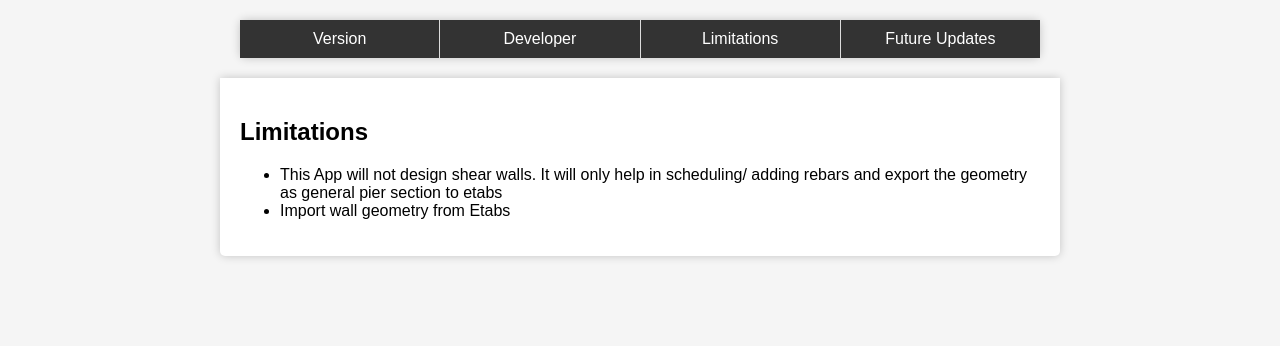
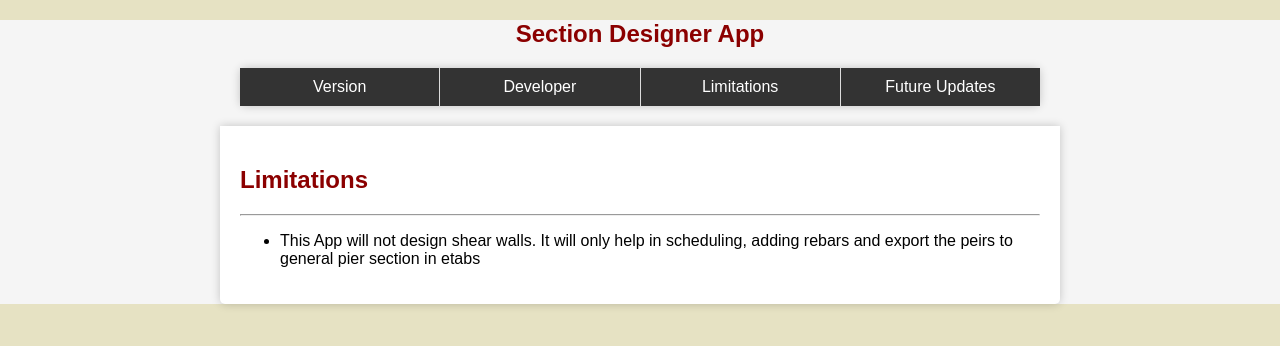
Before and after one commit to SujitHegde/AboutPage_SDH, a plain HTML site: page index.html in a window 1280 px wide. Both pictures are taken after a click on the element "Limitations". Drawn offline with Linux system fonts and the light colour scheme.

Commit message:
Update index.html

```diff
--- a/index.html
+++ b/index.html
@@ -1,6 +1,6 @@
 <!DOCTYPE html>
 
-<html lang="en">
+<html lang="en" style="background-color: rgb(230, 226, 195);">
 <head>
     <meta charset="UTF-8">
     <meta name="viewport" content="width=device-width, initial-scale=1.0">
@@ -45,10 +45,21 @@
         .tab-content.active {
             display: block;
         }
+        .textalign{
+            color:darkred;;
+            text-align: center;
+        }
+        .textcolorheading{
+            color:darkred;
+        }
     </style>
 </head>
 <body>
-    <div class="tabs">
+    <div  class="textalign">
+        <h2>Section Designer App</h2>
+    </div>
+
+    <div class="tabs" >
         <div class="tab-header" onmousemove="showTab('Version')">Version</div>
         <div class="tab-header" onmousemove="showTab('developer')">Developer</div>
         <div class="tab-header" onmousemove="showTab('limitations')">Limitations</div>
@@ -56,7 +67,7 @@
 
     </div>
     <div class="tab-content" id="Version">
-        <p><strong>Version:</strong> V1.0.0 </p>
+        <p><strong>Version:</strong> V1.1 </p>
         <p> <strong>   Release Date:    </strong>  09-25-2023 </p>
     </div>
     <div class="tab-content" id="developer">
@@ -64,39 +75,37 @@
         <p><strong>Contact Info :</strong> <a href="mailto:shegde@walterpmoore.com">shegde@walterpmoore.com</a></p>
     </div>
 
-    <div class="tab-content" id="futureUpdates">
-        <h2>Future Updates</h2>
+    <div class="tab-content" id="futureUpdates" >
+        <h2 class="textcolorheading">Future Updates</h2>
+        <hr>
         <h3>Geometry </h3>
         <ul>
-
             <li>Assign chosen pier section to Pier Labels in Etabs</li>
             <li>Pier export to Revit as Drafting Views</li>
             <li>Overwrite existing pier or skip option while exporting</li>
-            <li>Import Wall geometry from Etabs</li>
+             <li>Import Wall geometry from Etabs</li>
             <li>Import rebar along with the pier from AutoCAD</li>
-            <li>Draw wall shapes in the application</li>
-            </ul>
+        </ul>
 
-        <h3>materials and Quantity </h3>
+            <h3>materials and Quantity </h3>
         <ul>
             <li>Link material to air table data</li>
             <li>Calculate quantities</li>
+        </ul>
 
-
-        <h3>Analysis and Design </h3>
+            <h3>Analysis and Design </h3>
         </ul>
+        <ul>
             <li>Shear reinf scheduling</li>
             <li>Showing Key plan of fllor for reference in the app</li>
-
 
         </ul>
     </div>
     <div class="tab-content" id="limitations">
-        <h2>Limitations</h2>
+        <h2 class="textcolorheading">Limitations</h2>
+        <hr>
         <ul>
-            <li>This App will not design shear walls. It will only help in scheduling/ adding rebars and export the geometry as general pier section to etabs</li>
-
-            <li>Import wall geometry from Etabs</li>
+            <li>This App will not design shear walls. It will only help in scheduling, adding rebars and export the peirs to general pier section in etabs</li>
 
         </ul>
     </div>
```
